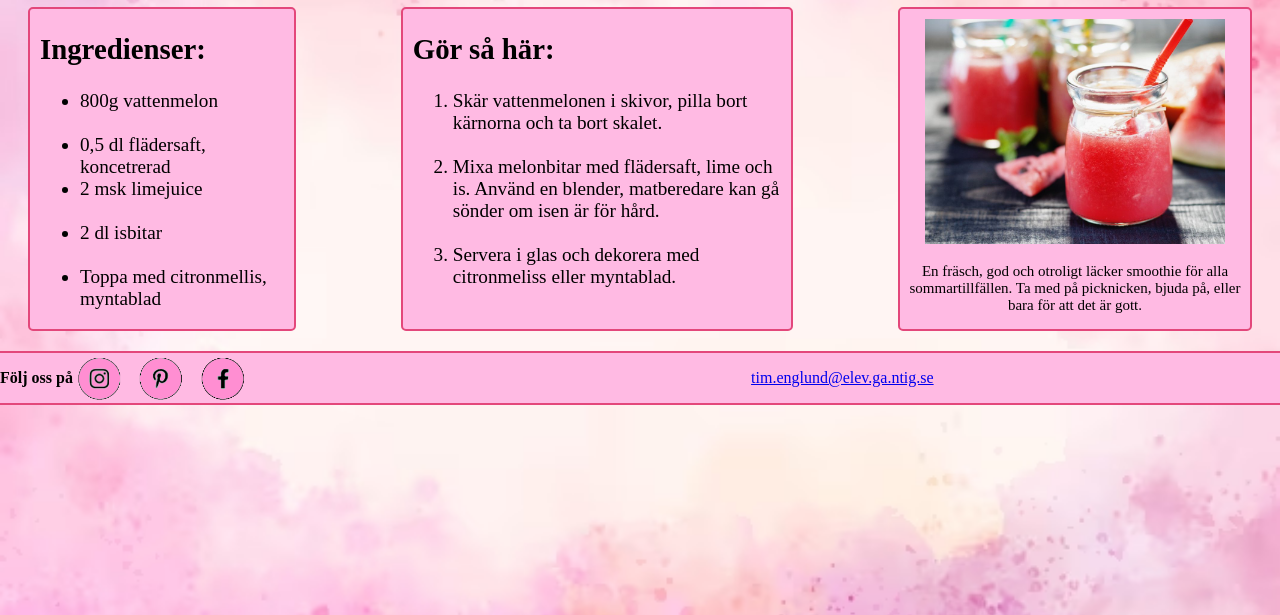
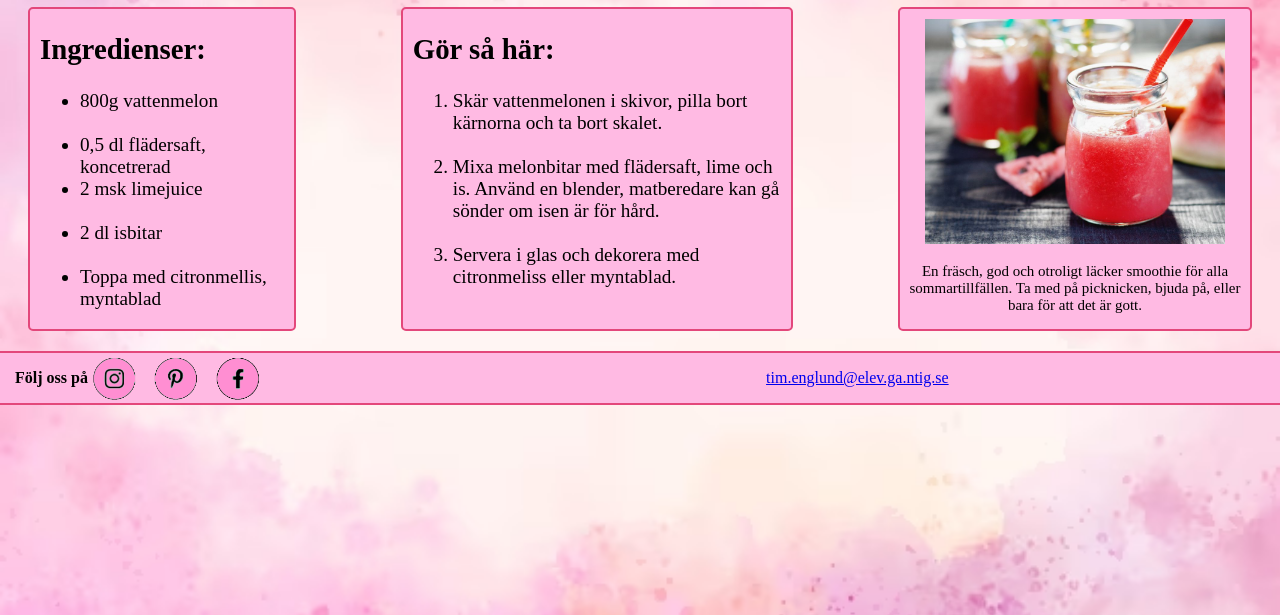
Before and after one commit to englundtim/Web_bed-mningsprojekt, a plain HTML site: page index.html in a window 1280 px wide. Shown: the part 185-800 px from the top of the page. Drawn offline with Linux system fonts and the light colour scheme.

Commit message:
lade till padding på content i footer

```diff
--- a/index.html
+++ b/index.html
@@ -52,7 +52,7 @@
         </div>
     </main>
     <footer>
-        <p><strong>Följ oss på</strong></p>
+        <p id="follow"><strong>Följ oss på</strong></p>
         <img class="media" src="/img/links.png" alt="Sociala medier">
         <a id="contact" href="tim.englund@elev.ga.ntig.se">tim.englund@elev.ga.ntig.se</a>
     </footer>
--- a/style.css
+++ b/style.css
@@ -107,3 +107,6 @@ footer{
 #contact{
     padding-left: 500px;
 }
+#follow{
+    padding-left: 15px;
+}
```
